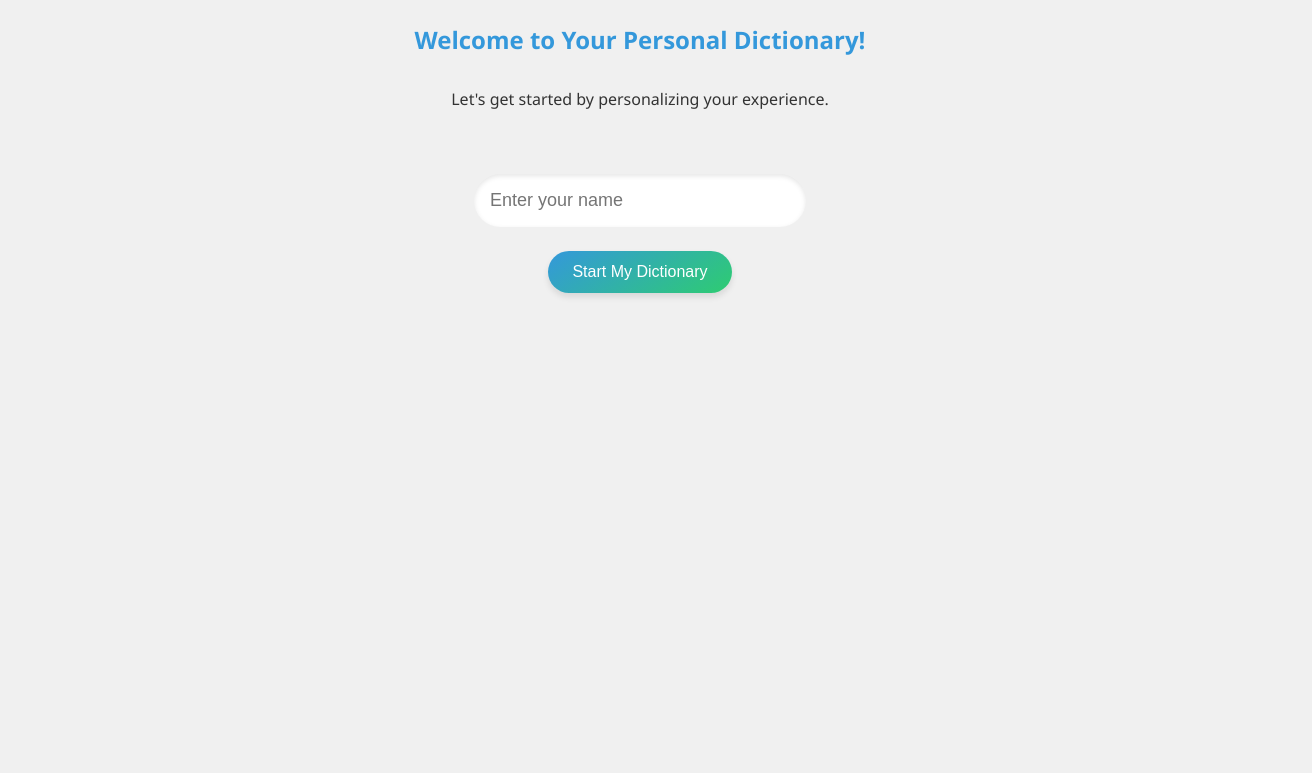
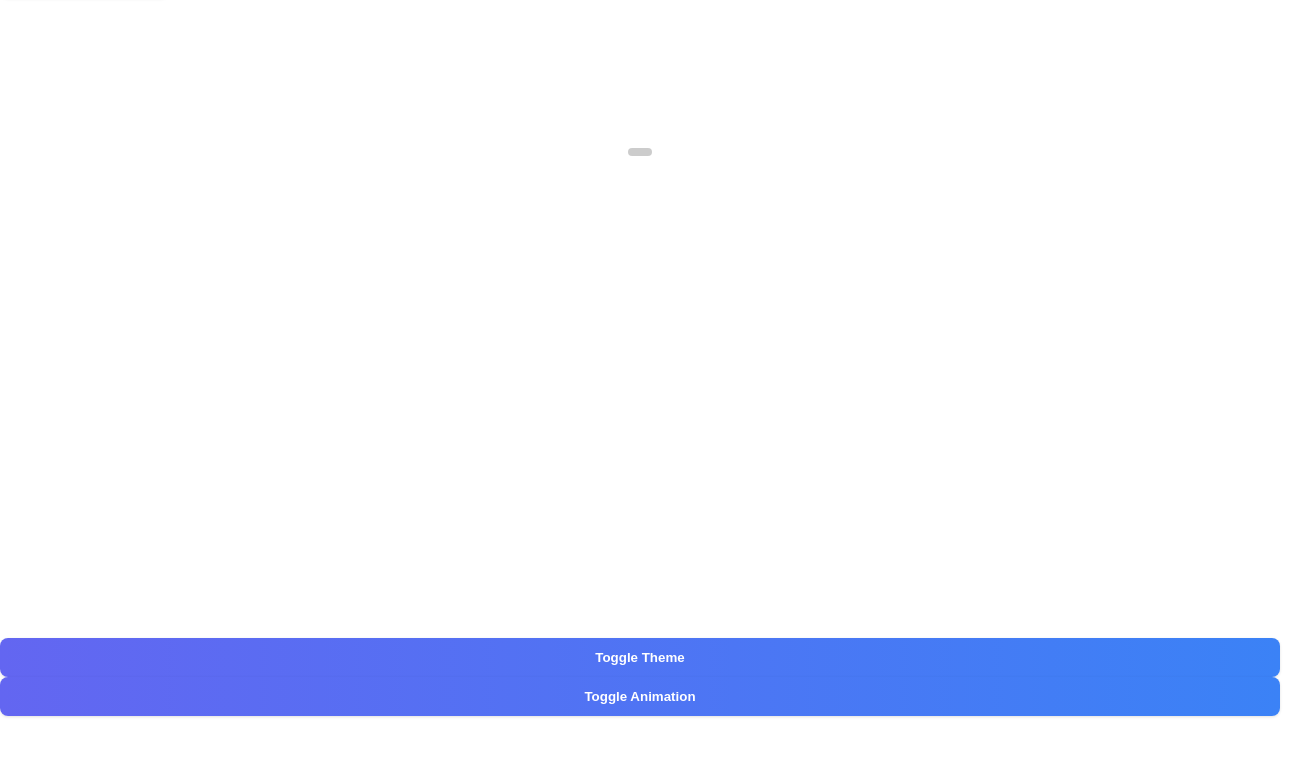
Before and after one commit to daniel-inderos/personal-dictionary, a plain HTML site: page index.html in a window 1280 px wide. Shown: the part 248-1021 px from the top of the page, 1312 px wide, since content can reach past the window. Before the commit the page ends 800 px from the top, so only its background shows below. Drawn offline with nearby package versions, Linux system fonts and the light colour scheme.

Commit message:
Add styles.css

```diff
--- a/styles.css
+++ b/styles.css
@@ -1,167 +1,213 @@
-/* Add these new styles at the beginning of your CSS file */
-#background-canvas {
-    position: fixed;
-    top: 0;
-    left: 0;
-    width: 100%;
-    height: 100%;
-    z-index: -1;
-}
-
-#toggle-animation {
-    position: absolute;
-    top: 10px;
-    left: 10px;
-    background-color: transparent;
-    color: var(--text-color);
-    border: 1px solid var(--text-color);
-}
 
 :root {
-    --bg-color: #f0f0f0;
-    --text-color: #333;
-    --primary-color: #3498db;
-    --secondary-color: #2ecc71;
-    --card-bg-color: white;
+    --primary-color: #6366f1;
+    --secondary-color: #3b82f6;
+    --accent-color: #8b5cf6;
+    --text-color: #1f2937;
+    --light-bg: #f3f4f6;
+    --dark-bg: #111827;
+    --card-bg: #ffffff;
+    --shadow-sm: 0 1px 3px rgba(0,0,0,0.12);
+    --shadow-md: 0 4px 6px rgba(0,0,0,0.1);
+    --shadow-lg: 0 8px 12px rgba(0,0,0,0.16);
+    --radius: 0.5rem;
+    --transition: all 0.2s ease-in-out;
 }
 
 body.dark-mode {
-    --bg-color: #2c3e50;
-    --text-color: #ecf0f1;
-    --primary-color: #3498db;
-    --secondary-color: #2ecc71;
-    --card-bg-color: #34495e;
+    --bg-color: var(--dark-bg);
+    --text-color: #f3f4f6;
+    --card-bg-color: #1f2937;
 }
 
 body {
-    font-family: 'Segoe UI', Tahoma, Geneva, Verdana, sans-serif;
+    font-family: 'Inter', -apple-system, BlinkMacSystemFont, 'Segoe UI', Roboto, sans-serif;
+    line-height: 1.6;
+    margin: 0;
+    min-height: 100vh;
     display: flex;
-    justify-content: center;
-    align-items: center;
-    min-height: 100vh;
-    margin: 0;
+    flex-direction: column;
     background-color: var(--bg-color);
     color: var(--text-color);
     transition: background-color 0.3s, color 0.3s;
 }
 
 #app {
-    text-align: center;
+    max-width: 1200px;
+    margin: 0 auto;
     padding: 2rem;
-    max-width: 600px;
-    width: 100%;
-    transition: all 0.3s;
+    flex-grow: 1;
+    display: flex;
+    flex-direction: column;
+    align-items: center;
 }
 
 h1 {
+    font-size: 3rem;
+    font-weight: 700;
     margin-bottom: 2rem;
-    font-size: 2.5em;
-    text-shadow: 2px 2px 4px rgba(0,0,0,0.1);
-    color: var(--secondary-color);
+    color: var(--primary-color);
+    text-align: center;
+    line-height: 1.2;
 }
 
 .word-container {
-    margin: 2rem 0;
-    padding: 1.5rem;
+    width: 100%;
+    max-width: 800px;
+    padding: 2rem;
     background-color: var(--card-bg-color);
-    border-radius: 15px;
-    box-shadow: 0 4px 10px rgba(0,0,0,0.1);
+    border-radius: var(--radius);
+    box-shadow: var(--shadow-md);
+    margin-bottom: 2rem;
+    backdrop-filter: blur(10px);
 }
 
 #word-display {
-    font-size: 48px;
-    font-weight: bold;
-    margin: 0;
+    font-size: 4rem;
+    font-weight: 700;
+    color: var(--primary-color);
+    margin: 2rem 0;
+    text-align: center;
     animation: fadeIn 0.5s ease-in-out;
-    color: var(--primary-color);
 }
 
 .word-type {
-    font-size: 18px;
+    font-size: 1.25rem;
     color: var(--text-color);
-    opacity: 0.7;
-    margin-top: 0.5rem;
+    opacity: 0.8;
+    margin: 1rem 0;
+    text-align: center;
 }
 
 input {
-    width: calc(100% - 2rem);
+    width: 100%;
     padding: 1rem;
-    font-size: 18px;
+    font-size: 1.25rem;
     border: none;
-    border-radius: 50px;
-    background-color: var(--card-bg-color);
+    border-radius: var(--radius);
+    background-color: var(--light-bg);
     color: var(--text-color);
-    box-shadow: inset 0 2px 5px rgba(0,0,0,0.1);
-    transition: all 0.3s;
-    margin-top: 2rem;
+    box-shadow: var(--shadow-sm);
+    transition: var(--transition);
+    margin: 1rem 0;
 }
 
 input:focus {
     outline: none;
-    box-shadow: inset 0 2px 5px rgba(0,0,0,0.1), 0 0 0 3px var(--primary-color);
+    box-shadow: 0 0 0 3px rgba(99, 102, 241, 0.5);
+    background-color: white;
 }
 
 .button-group {
     display: flex;
+    gap: 1rem;
     justify-content: center;
-    flex-wrap: wrap;
-    margin-top: 1rem;
+    margin: 2rem 0;
 }
 
 button {
-    margin: 0.5rem;
     padding: 0.75rem 1.5rem;
-    font-size: 16px;
     border: none;
-    border-radius: 50px;
-    background: linear-gradient(145deg, var(--primary-color), var(--secondary-color));
+    border-radius: var(--radius);
+    background: linear-gradient(to right, var(--primary-color), var(--secondary-color));
     color: white;
+    font-weight: 600;
     cursor: pointer;
-    transition: all 0.3s;
-    box-shadow: 0 4px 6px rgba(0,0,0,0.1);
+    transition: var(--transition);
+    box-shadow: var(--shadow-sm);
+    display: flex;
+    align-items: center;
+    justify-content: center;
+    gap: 0.5rem;
 }
 
 button:hover {
     transform: translateY(-2px);
-    box-shadow: 0 6px 8px rgba(0,0,0,0.15);
+    box-shadow: var(--shadow-md);
 }
 
 button:active {
     transform: translateY(0);
-    box-shadow: 0 2px 4px rgba(0,0,0,0.1);
+    box-shadow: var(--shadow-sm);
 }
 
 #download-dictionary {
-    background: linear-gradient(145deg, var(--secondary-color), var(--primary-color));
+    background: linear-gradient(to right, var(--secondary-color), var(--accent-color));
     margin-top: 2rem;
 }
 
-#theme-toggle, #toggle-animation {
-    position: fixed;
-    background-color: transparent;
-    color: var(--text-color);
-    border: 2px solid var(--text-color);
-    padding: 0.5rem 1rem;
-    font-size: 14px;
+.progress-container {
+    width: 100%;
+    height: 8px;
+    background-color: var(--light-bg);
+    border-radius: var(--radius);
+    overflow: hidden;
+    margin: 2rem 0;
 }
 
-#theme-toggle {
-    top: 20px;
-    right: 20px;
+#progress-bar {
+    height: 100%;
+    background: linear-gradient(to right, var(--primary-color), var(--secondary-color));
+    transition: width 0.3s ease;
+    border-radius: var(--radius);
 }
 
-#toggle-animation {
-    top: 20px;
-    left: 20px;
+#progress-text {
+    position: absolute;
+    top: 50%;
+    left: 50%;
+    transform: translate(-50%, -50%);
+    font-size: 0.875rem;
+    color: white;
+    font-weight: 600;
+    background-color: rgba(0,0,0,0.2);
+    padding: 0.25rem 0.75rem;
+    border-radius: var(--radius);
 }
 
-@media (max-width: 600px) {
+@keyframes fadeIn {
+    from { opacity: 0; transform: translateY(20px); }
+    to { opacity: 1; transform: translateY(0); }
+}
+
+.fade-in {
+    animation: fadeIn 0.5s ease-out;
+}
+
+.loading {
+    position: fixed;
+    top: 0;
+    left: 0;
+    width: 100%;
+    height: 100%;
+    background-color: rgba(0,0,0,0.1);
+    display: flex;
+    justify-content: center;
+    align-items: center;
+    z-index: 1000;
+}
+
+.loading-spinner {
+    width: 40px;
+    height: 40px;
+    border: 4px solid var(--light-bg);
+    border-top: 4px solid var(--primary-color);
+    border-radius: 50%;
+    animation: spin 1s linear infinite;
+}
+
+@keyframes spin {
+    0% { transform: rotate(0deg); }
+    100% { transform: rotate(360deg); }
+}
+
+@media (max-width: 768px) {
     #app {
         padding: 1rem;
     }
 
     h1 {
-        font-size: 2em;
+        font-size: 2rem;
     }
 
     .word-container {
@@ -169,81 +215,10 @@ button:active {
     }
 
     #word-display {
-        font-size: 36px;
-    }
-
-    .word-type {
-        font-size: 16px;
+        font-size: 2.5rem;
     }
 
     input, button {
-        font-size: 16px;
+        font-size: 1rem;
     }
 }
-
-@keyframes fadeIn {
-    from { opacity: 0; }
-    to { opacity: 1; }
-}
-
-#onboarding {
-    position: fixed;
-    top: 0;
-    left: 0;
-    width: 100%;
-    height: 100%;
-    background-color: var(--bg-color);
-    display: flex;
-    flex-direction: column;
-    justify-content: center;
-    align-items: center;
-    z-index: 1000;
-}
-
-#onboarding h2 {
-    color: var(--primary-color);
-    margin-bottom: 1rem;
-}
-
-#onboarding p {
-    margin-bottom: 2rem;
-}
-
-#user-name-input {
-    width: 300px;
-    margin-bottom: 1rem;
-}
-
-#start-dictionary {
-    background: linear-gradient(145deg, var(--primary-color), var(--secondary-color));
-}
-
-.progress-container {
-    width: 100%;
-    background-color: var(--card-bg-color);
-    border-radius: 15px;
-    margin-bottom: 1.5rem;
-    overflow: hidden;
-    box-shadow: 0 2px 5px rgba(0,0,0,0.1);
-    position: relative;
-    height: 30px; /* Increased height */
-}
-
-#progress-bar {
-    width: 0;
-    height: 100%; /* Fill the entire container */
-    background: linear-gradient(90deg, var(--primary-color), var(--secondary-color));
-    transition: width 0.3s ease;
-    border-radius: 15px;
-}
-
-#progress-text {
-    position: absolute;
-    top: 50%;
-    left: 50%;
-    transform: translate(-50%, -50%);
-    font-size: 16px; /* Increased font size */
-    color: white; /* Changed text color to white for better contrast */
-    text-shadow: 1px 1px 2px rgba(0,0,0,0.5); /* Added text shadow for better readability */
-    font-weight: bold;
-}
```
